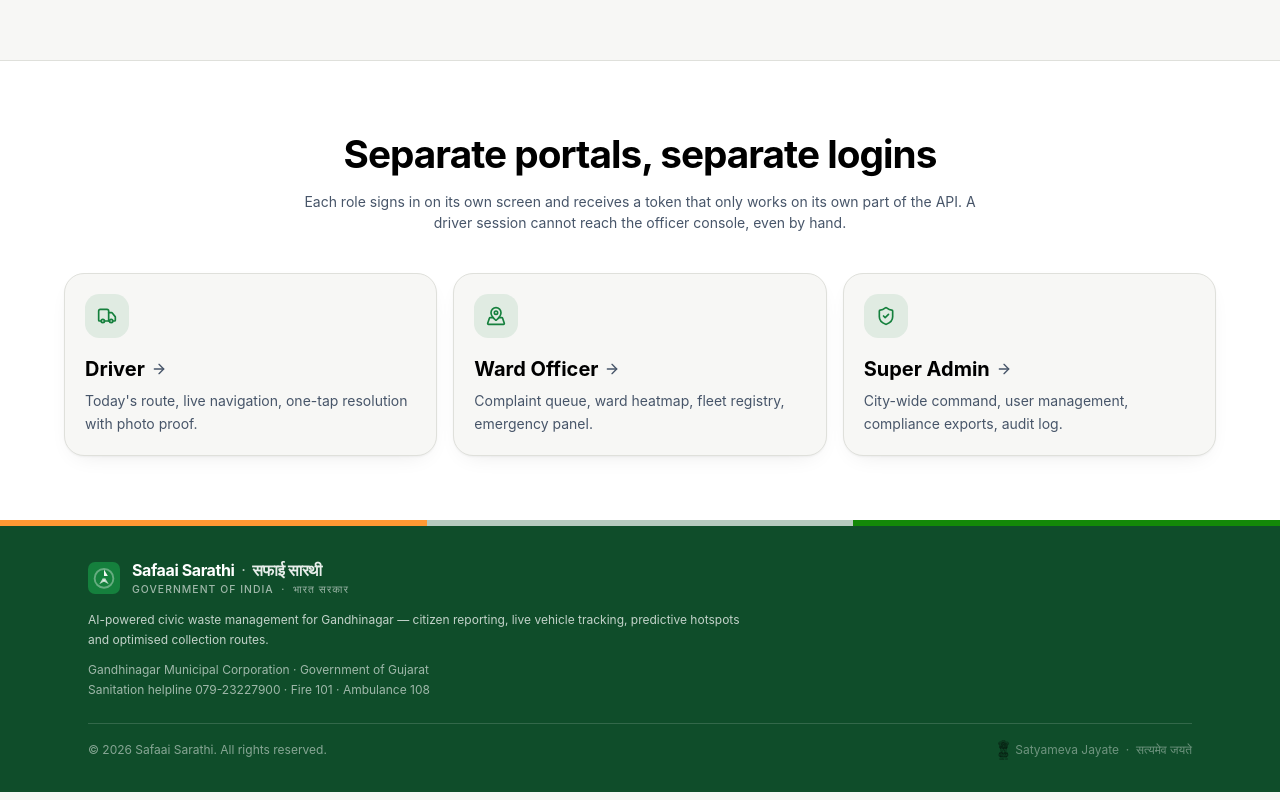
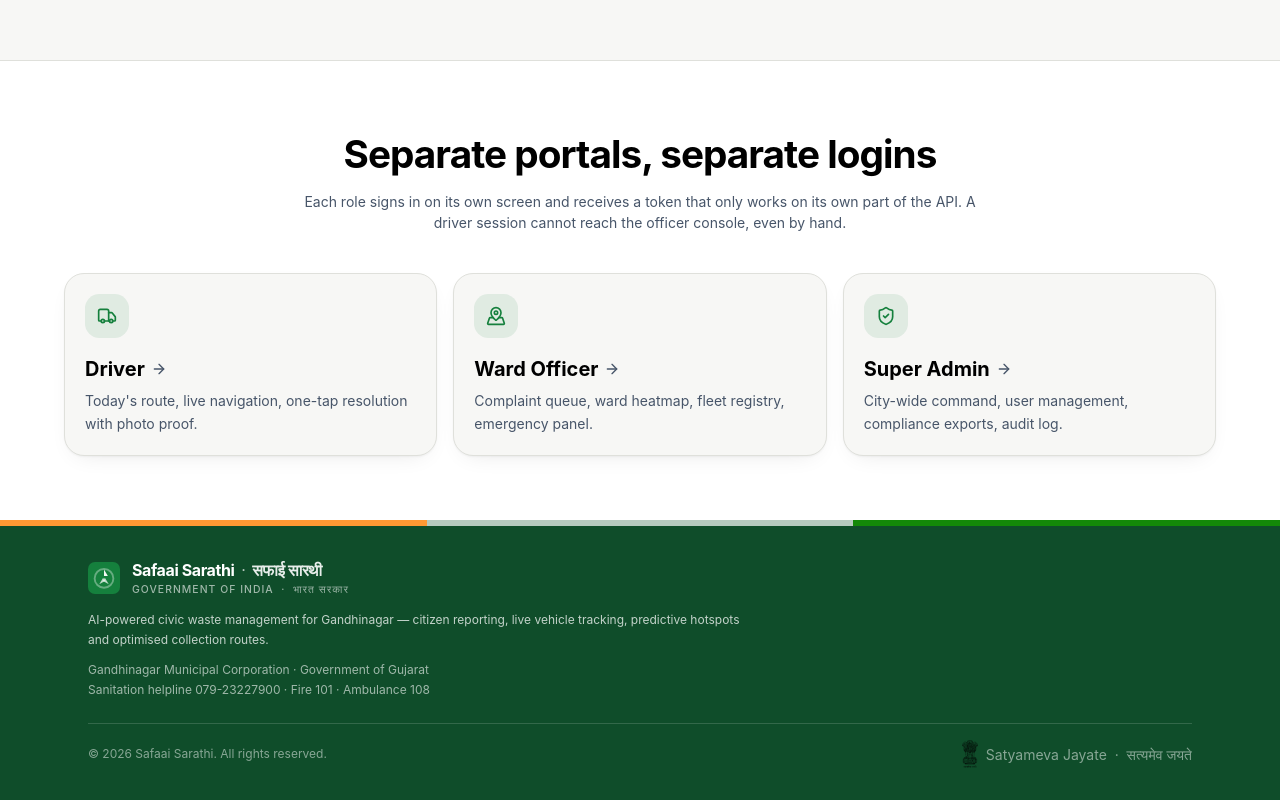
Before and after one commit to hayan9104/Waste_management, a React (Vite) app in the folder Waste Management/frontend/: page / in a window 1280 px wide. Shown: the part 3638-4438 px from the top of the page. Built offline with nearby package versions, Linux system fonts and the light colour scheme; no server answers.

Commit message:
Bump up the size of the footer emblem and Satyameva Jayate text
Was too small to read clearly at the previous size.

```diff
--- a/Waste Management/frontend/src/pages/Landing.tsx
+++ b/Waste Management/frontend/src/pages/Landing.tsx
@@ -634,8 +634,8 @@ export default function Landing() {
             <p className="text-fluid-xs text-white/50">
               {t('landing.footer.rights', { year: new Date().getFullYear() })}
             </p>
-            <span className="text-fluid-xs text-white/40 flex items-center gap-1.5">
-              <img src="/emblem-india.png" alt="National Emblem of India" className="h-5 w-auto shrink-0 opacity-80" />
+            <span className="text-fluid-sm text-white/50 flex items-center gap-2">
+              <img src="/emblem-india.png" alt="National Emblem of India" className="h-7 w-auto shrink-0 opacity-90" />
               Satyameva Jayate &nbsp;·&nbsp; सत्यमेव जयते
             </span>
           </div>
```
